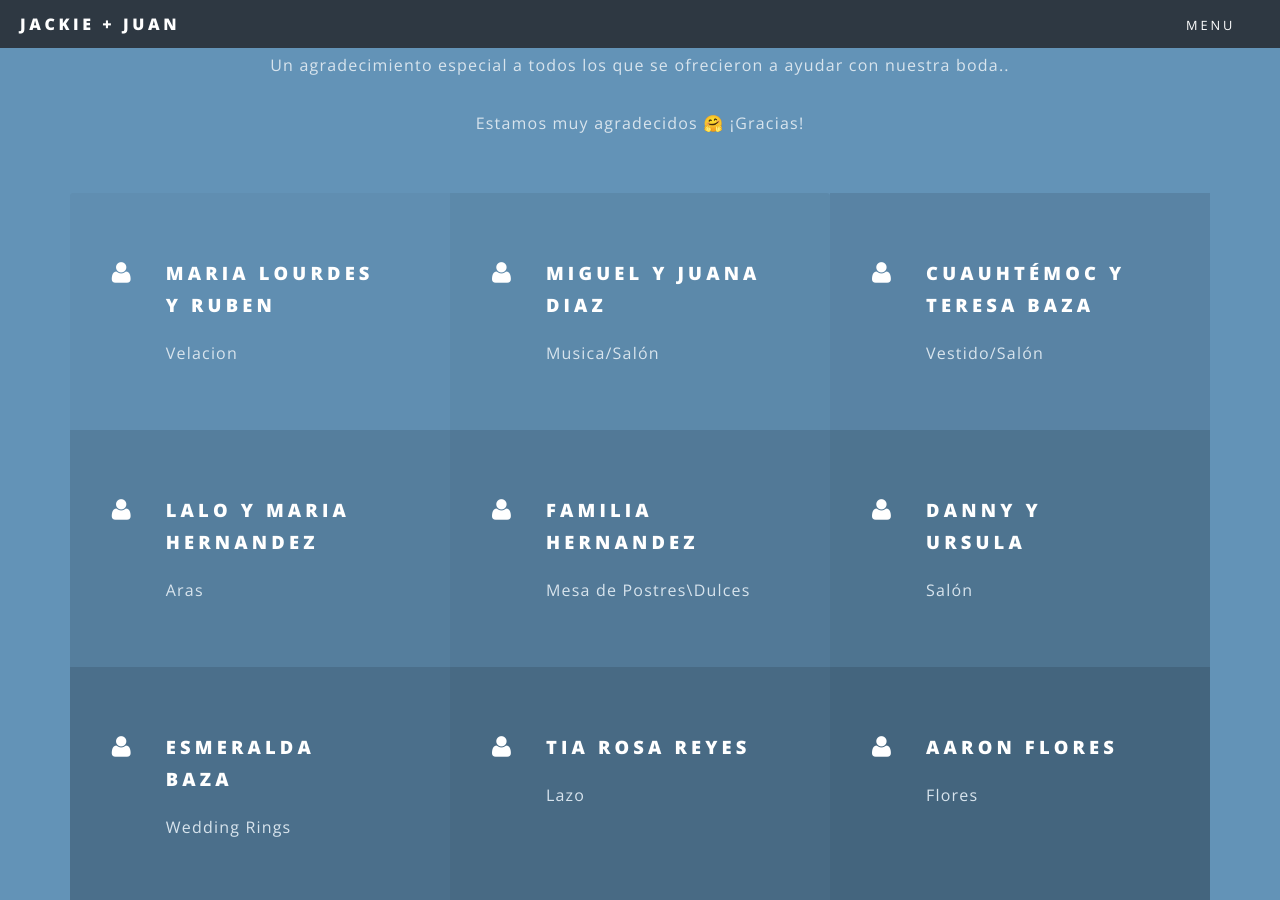
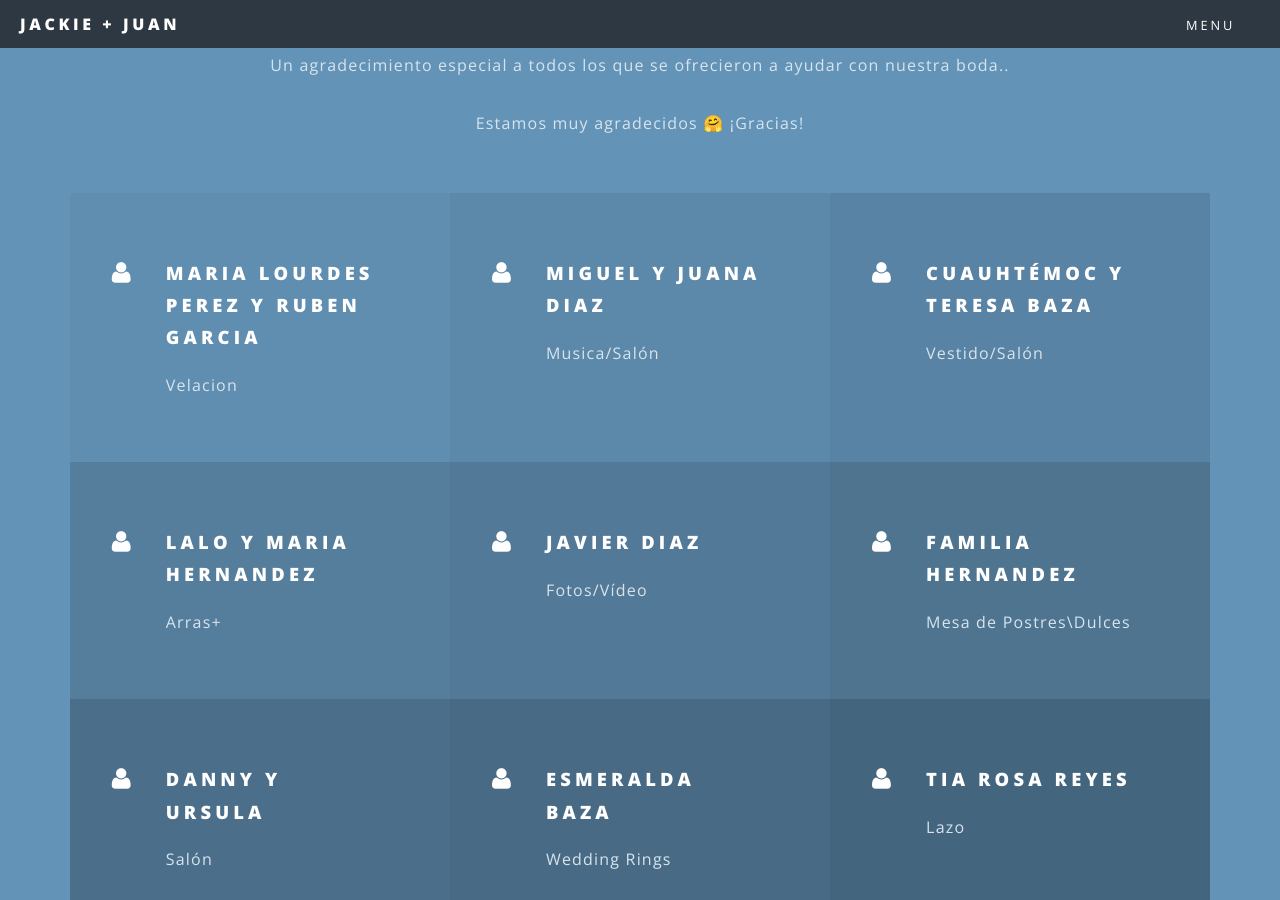
Before and after one commit to juan6218/wedding_diaz, a Jekyll site: the page built from index.html, in a window 1280 px wide and 900 px high, scrolled down 6507 px. Built offline with Jekyll 4.4.1, drawn with Linux system fonts in a browser that asks for light colours; some of the changed text lies outside the part shown.

Commit message:
update content

```diff
--- a/_includes/sections/padrinos.html
+++ b/_includes/sections/padrinos.html
@@ -10,7 +10,7 @@
     </header>
     <ul class="features3">
         <li class="icon fa-user">
-            <h3>Maria Lourdes y Ruben</h3>
+            <h3>Maria Lourdes Perez y Ruben Garcia</h3>
             <p>Velacion</p>
         </li>
         <li class="icon fa-user">
@@ -23,7 +23,11 @@
         </li>
         <li class="icon fa-user">
             <h3>Lalo Y Maria Hernandez</h3>
-            <p>Aras</p>
+            <p>Arras+</p>
+        </li>
+        <li class="icon fa-user">
+            <h3>Javier Diaz</h3>
+            <p>Fotos/Vídeo</p>
         </li>
         <li class="icon fa-user">
             <h3>Familia Hernandez</h3>
@@ -43,10 +47,14 @@
         </li>
         <li class="icon fa-user">
             <h3>Aaron Flores</h3>
-            <p title="No pun intended">Flores</p>
+            <p title="No pun intended">Flores+</p>
         </li>
         <li class="icon fa-user">
-            <h3>Ramon Dominguez</h3>
+            <h3>Aleesha Garcia & Francisco Martinez</h3>
+            <p>Rosario/Biblia</p>
+        </li>
+        <li class="icon fa-user">
+            <h3>Ramon Dominguez & Ruby Ledesma</h3>
             <p title='It&#39s Modelo Time foo 🍻'>Bebidas</p>
         </li>
         <li class="icon fa-user">
--- a/_includes/sections/weddingparty.html
+++ b/_includes/sections/weddingparty.html
@@ -43,7 +43,7 @@
     </li>
     <li class="icon fa-user">
       <h3>Ursula Padilla</h3>
-      <p>Comadre/Cuñada. Mother of the most adorable niece &#x1F476;. [more stuff here]</p>
+      <p>Comadre/Cuñada. She's been a great addition to the family and an awesome person. Mother of the most adorable niece &#x1F476;.</p>
     </li>
     <li class="icon fa-user">
       <h3>Danny Baza</h3>
```
Also changed, not shown: other parts of _includes/sections/padrinos.html (+1 -1 lines).
